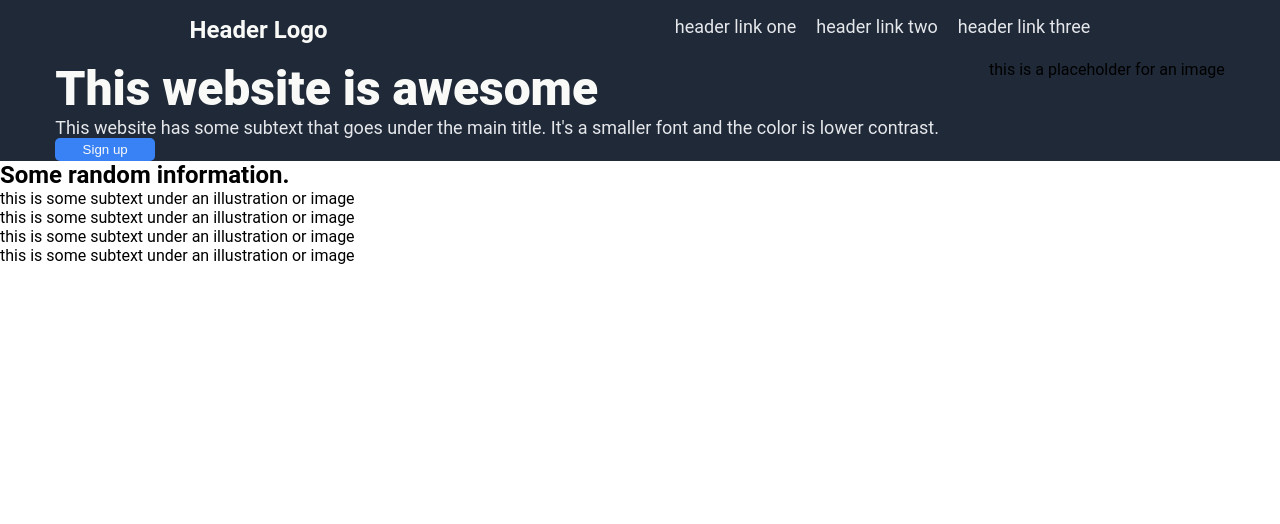
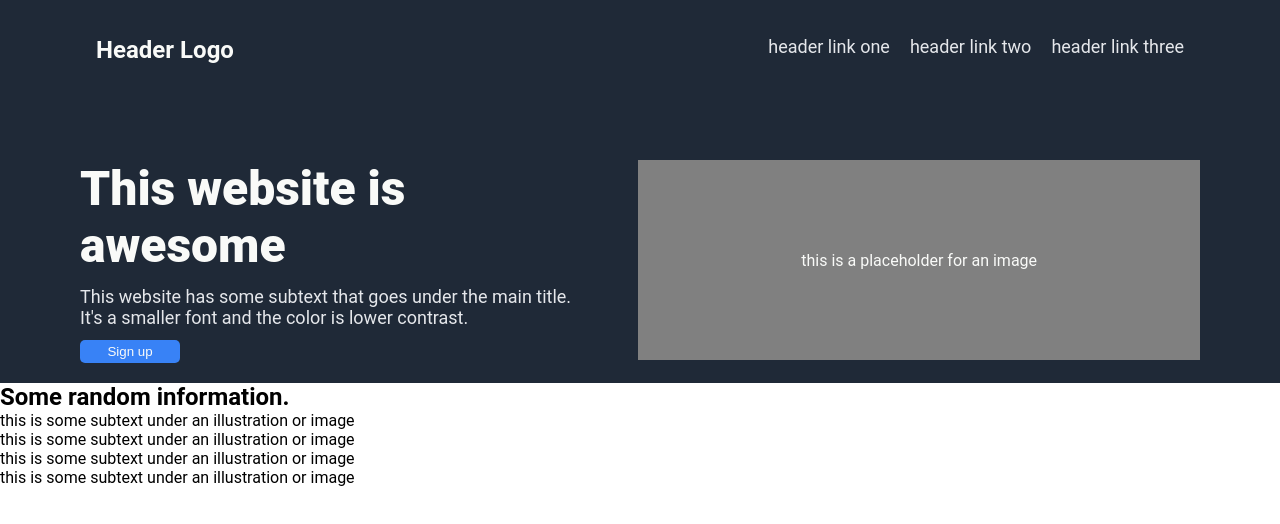
Before and after one commit to silkkate/landingpage, a plain HTML site: page index.html in a window 1280 px wide. Drawn offline with Linux system fonts and the light colour scheme.

Commit message:
adjust spacing

```diff
--- a/style.css
+++ b/style.css
@@ -23,22 +23,18 @@ button {
     padding: 4px 0 4px 0;
 }
 
-img {
-    width: 200px;
-    height: 100px;
-    background-color: gray;
-}
-
 .container-1 {
     background-color: #1F2937;
     display: flex;
     flex-direction: column;
+    padding: 20px 80px 20px 80px;
 }
 
 .header-container {
     display: flex;
-    justify-content: space-around;
+    justify-content: space-between;
     padding: 16px;
+    margin-bottom: 80px;
 }
 
 .header-logo {
@@ -56,13 +52,14 @@ img {
 
 .container-3 {
     display: flex;
-    justify-content: center;
+    justify-content: space-between;
     gap: 50px;
 }
 
 .hero-text-container {
     display: flex;
     flex-direction: column;
+    gap: 12px;
 }
 
 .hero-header {
@@ -72,6 +69,20 @@ img {
 }
 
 .hero-text {
+    display: flex;
+    flex-wrap: wrap;
     color: #E5E7EB;
     font-size: 18px;
+    width: 500px;
 }
+
+.placeholder-image {
+    display: flex;
+    justify-content: center;
+    align-items: center;
+    text-align: center;
+    width: 600px;
+    height: 200px;
+    background-color: gray;
+    color:#F9FAF8
+}
```
